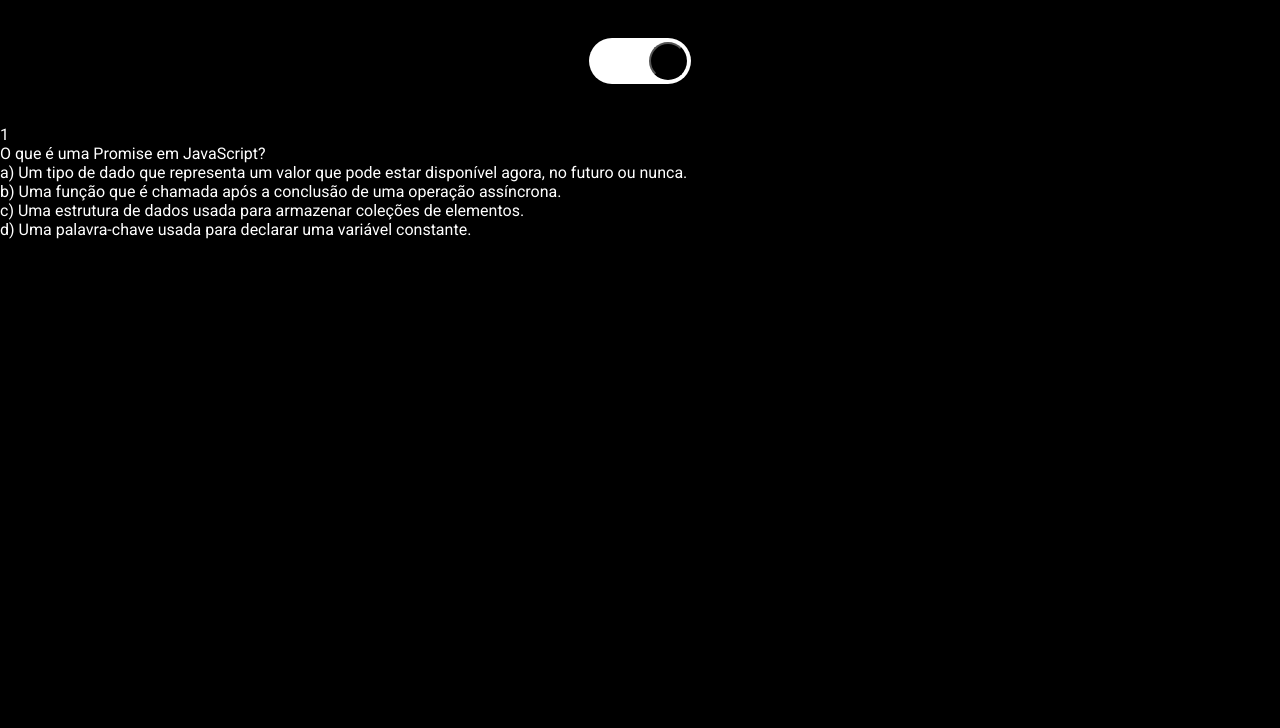
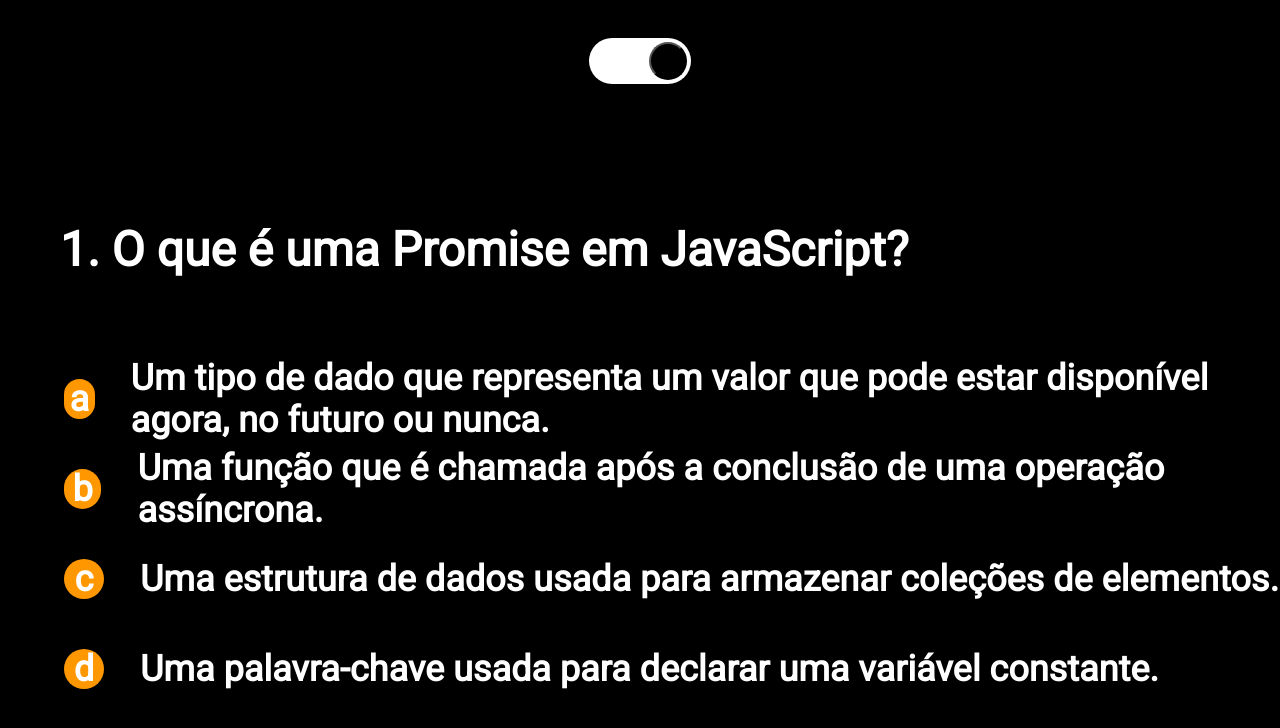
Before and after one commit to MarceloKade/quiz-javascript, a Next.js app: page /quiz/advanced in a window 1280 px wide. Shown: the top 728 px of the page. Built offline with nearby package versions, Linux system fonts and the light colour scheme.

Commit message:
style: Component Styling

```diff
--- a/src/app/quiz/[category]/page.tsx
+++ b/src/app/quiz/[category]/page.tsx
@@ -1,10 +1,9 @@
-'use client'
 'use client'
 import { useQuizLogic } from '@/components/quiz/QuizLogic';
+import * as Q from '@/components/quiz/style';
 import { QuizProps } from '@/components/quiz/type';
-import React from 'react';
 
-const QuizPage: React.FC<QuizProps> = ({ params }) => {
+export default function QuizPage({ params }: QuizProps) {
     const {
         selectedCategory,
         currentQuestionId,
@@ -13,38 +12,59 @@ const QuizPage: React.FC<QuizProps> = ({ params }) => {
         answered,
         handleNextQuestion,
         handleOptionClick,
+        textStyle,
+        hoverDisabled,
     } = useQuizLogic({ params });
 
     return (
-        <div>
+        <>
             {selectedCategory ? (
                 <>
-                    <ul>
+                    {isCorrect && <Q.isCorrect>Parabéns! Você acertou!</Q.isCorrect>}
+                    {isWrong && <Q.isWrong>Ops! Você errou!</Q.isWrong>}
+                    <Q.Container style={textStyle}>
                         {selectedCategory.map((question) => (
-                            <li key={question.id} style={{ display: question.id === currentQuestionId ? 'block' : 'none' }}>
-                                <div>
-                                    <p>{question.id}</p> <p>{question.question}</p>
-                                </div>
-                                <ul>
-                                    <li onClick={() => handleOptionClick('a', question.correct)}>{`a) ${question.option.a}`}</li>
-                                    <li onClick={() => handleOptionClick('b', question.correct)}>{`b) ${question.option.b}`}</li>
-                                    <li onClick={() => handleOptionClick('c', question.correct)}>{`c) ${question.option.c}`}</li>
-                                    <li onClick={() => handleOptionClick('d', question.correct)}>{`d) ${question.option.d}`}</li>
-                                </ul>
-                            </li>
+                            <div key={question.id} style={{ display: question.id === currentQuestionId ? 'block' : 'none' }}>
+                                <Q.QuestionContainer>
+                                    <Q.QuestionText>{`${question.id}. ${question.question}`}</Q.QuestionText>
+                                </Q.QuestionContainer>
+                                <Q.OptionList>
+                                    <Q.OptionContainer
+                                        onClick={() => handleOptionClick("a", question.correct)}
+                                        isDisabled={hoverDisabled}
+                                    >
+                                        <Q.Option>a</Q.Option>
+                                        <Q.OptionItem>{question.option.a}</Q.OptionItem>
+                                    </Q.OptionContainer>
+                                    <Q.OptionContainer
+                                        onClick={() => handleOptionClick('b', question.correct)}
+                                        isDisabled={hoverDisabled}>
+                                        <Q.Option>b</Q.Option>
+                                        <Q.OptionItem>{question.option.b}</Q.OptionItem>
+                                    </Q.OptionContainer>
+                                    <Q.OptionContainer
+                                        onClick={() => handleOptionClick('c', question.correct)}
+                                        isDisabled={hoverDisabled}>
+                                        <Q.Option>c</Q.Option>
+                                        <Q.OptionItem>{question.option.c}</Q.OptionItem>
+                                    </Q.OptionContainer>
+                                    <Q.OptionContainer
+                                        onClick={() => handleOptionClick('d', question.correct)}
+                                        isDisabled={hoverDisabled}>
+                                        <Q.Option>d</Q.Option>
+                                        <Q.OptionItem>{question.option.d}</Q.OptionItem>
+                                    </Q.OptionContainer>
+                                </Q.OptionList>
+                            </div>
                         ))}
-                    </ul>
-                    {isCorrect && <p>Parabéns! Você acertou!</p>}
-                    {isWrong && <p>Ops! Você errou! Tente novamente.</p>}
+                    </Q.Container>
                     {answered && (
-                        <button onClick={handleNextQuestion}>Next Question</button>
+                        <Q.NextQuestion onClick={handleNextQuestion}><Q.div1><Q.div2></Q.div2><Q.div3></Q.div3></Q.div1></Q.NextQuestion>
                     )}
                 </>
             ) : (
                 <p>Carregando...</p>
             )}
-        </div>
+        </>
     );
 };
-
-export default QuizPage;
--- /dev/null
+++ b/src/components/quiz/style.ts
@@ -0,0 +1,117 @@
+import { styled } from "styled-components";
+
+export const isCorrect = styled.p`
+  position: absolute;
+  left: 50%;
+  transform: translateX(-50%);
+  font-size: 48px;
+  color: #2ecc71;
+`;
+export const isWrong = styled.p`
+  position: absolute;
+  left: 50%;
+  transform: translateX(-50%);
+  font-size: 48px;
+  color: #ff1744;
+`;
+export const Container = styled.div`
+  padding-left: 60px;
+  margin-top: 96px;
+`;
+
+export const QuestionContainer = styled.ul`
+  display: flex;
+  gap: 8px;
+  font-size: 48px;
+`;
+
+export const QuestionText = styled.p`
+  font-weight: bold;
+  user-select: none;
+`;
+
+export const OptionList = styled.ul`
+  display: flex;
+  flex-direction: column;
+  margin-top: 96px;
+  gap: 40px;
+  font-size: 36px;
+  list-style: none;
+`;
+
+export const OptionContainer = styled.div<{
+  isDisabled?: boolean;
+}>`
+  display: flex;
+  user-select: none;
+  gap: 36px;
+  font-weight: bold;
+  cursor: pointer;
+  border-radius: 30px;
+  height: 50px;
+  padding-left: 4px;
+  transition: background-color 0.2s ease-in-out;
+  background-color: "transparent";
+
+  &:hover {
+    background-color: ${({ isDisabled }) =>
+      isDisabled ? "transparent" : "rgba(0, 116, 217, 0.6)"};
+  }
+`;
+
+export const OptionItem = styled.li`
+  display: flex;
+  align-items: center;
+`;
+
+export const Option = styled.p`
+  display: flex;
+  justify-content: center;
+  align-items: center;
+  width: 40px;
+  height: 40px;
+  background-color: #ff9800;
+  border-radius: 30px;
+  align-self: center;
+`;
+
+export const NextQuestion = styled.div`
+  width: 56px;
+  height: 56px;
+  display: flex;
+  justify-content: center;
+  align-items: center;
+  margin-left: 60px;
+  margin-top: 40px;
+  margin-bottom: 40px;
+  cursor: pointer;
+  background-color: #ff9800;
+  border-radius: 40px;
+
+  &:hover {
+    background-color: #ffb74d;
+  }
+
+  &:active {
+    background-color: #d87f33;
+  }
+`;
+
+export const div1 = styled.div``;
+export const div2 = styled.div`
+  width: 30px;
+  height: 5px;
+  margin-top: 15px;
+  margin-bottom: 10px;
+  background-color: white;
+  transform: rotate(35deg);
+  border-radius: 10px;
+`;
+export const div3 = styled.div`
+  width: 30px;
+  height: 5px;
+  margin-bottom: 15px;
+  transform: rotate(-35deg);
+  background-color: white;
+  border-radius: 10px;
+`;
```
